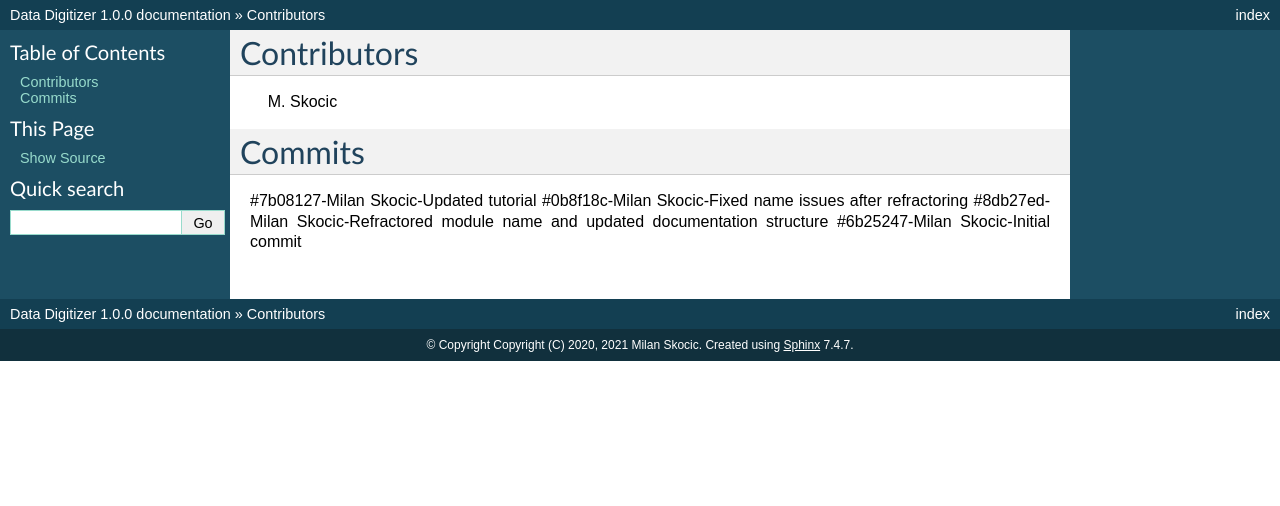
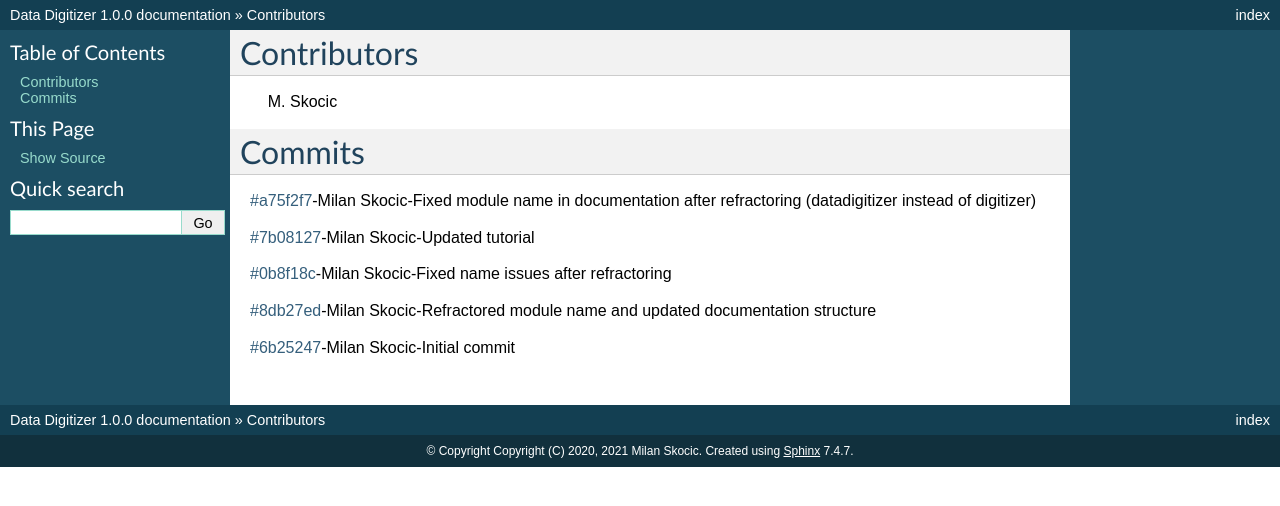
Before and after one commit to MilanSkocic/pydatadigitizer, a Sphinx documentation site: the page built from docs/source/releases/1.0.0-changelog.rst, in a window 1280 px wide. Shown: the top 506 px of the page. Built offline with Sphinx 7.4.7, drawn with Linux system fonts in a browser that asks for light colours; formulas are drawn with MathJax 3.

Commit message:
Updated commit list in changelog.rst.

```diff
--- a/docs/source/releases/1.0.0-changelog.rst
+++ b/docs/source/releases/1.0.0-changelog.rst
@@ -7,7 +7,12 @@ M. Skocic
 Commits
 ==============
 
-#7b08127-Milan Skocic-Updated tutorial
-#0b8f18c-Milan Skocic-Fixed name issues after refractoring
-#8db27ed-Milan Skocic-Refractored module name and updated documentation structure
-#6b25247-Milan Skocic-Initial commit
+`#a75f2f7 <https://github.com/MilanSkocic/commit/a75f2f70ead06e2b5e6482e0253f6743042465a0>`_-Milan Skocic-Fixed module name in documentation after refractoring (datadigitizer instead of digitizer)
+
+`#7b08127 <https://github.com/MilanSkocic/commit/7b08127fd352e028624ed6465fd717a3c75195f6>`_-Milan Skocic-Updated tutorial
+
+`#0b8f18c <https://github.com/MilanSkocic/commit/0b8f18c31d3357f88e554546f2c6493c985c940a>`_-Milan Skocic-Fixed name issues after refractoring
+
+`#8db27ed <https://github.com/MilanSkocic/commit/8db27ed4de16ed916b9d516bf066a36f3deb3d37>`_-Milan Skocic-Refractored module name and updated documentation structure
+
+`#6b25247 <https://github.com/MilanSkocic/commit/6b25247ca2eb076b9dd71ba069a69dbf36628a1e>`_-Milan Skocic-Initial commit
```
